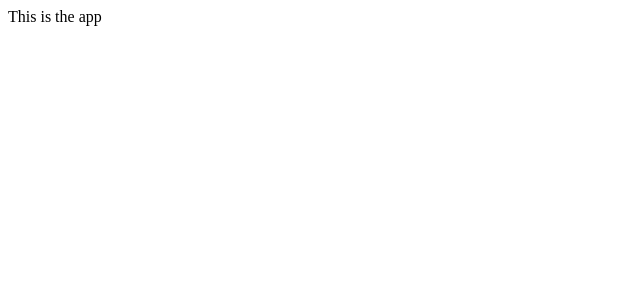
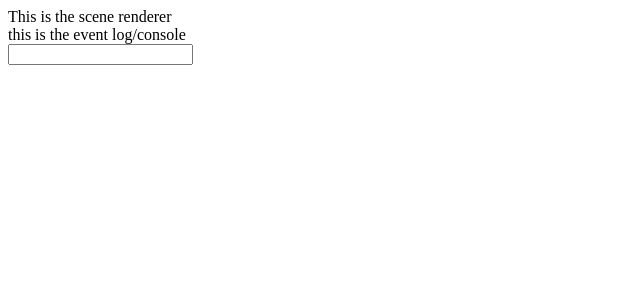
Before and after one commit to robflynn/patdjs, a Vue app: page / in a window 1280 px wide. Shown: the top 300 px of the page, without its empty margins (0-640 px from the left). Built offline with nearby package versions, Linux system fonts and the light colour scheme.

Commit message:
Setup basic vue structure

```diff
--- a/src/app.vue
+++ b/src/app.vue
@@ -1,5 +1,30 @@
+<script>
+import Patd from './lib/patd'
+
+import Scene from './components/scene'
+import PlayerInput from './components/player_input'
+import Console from './components/console'
+
+export default {
+	name: 'App',
+	components: {
+		Scene,
+		Console,
+		PlayerInput
+	},
+	mounted() {
+		console.log("booted")
+	}
+}
+</script>
+
+<style lang="scss">
+</style>
+
 <template>
 	<div>
-		This is the app
+		<Scene />
+		<Console />
+		<PlayerInput />
 	</div>
 </template>
--- /dev/null
+++ b/src/components/console.vue
@@ -0,0 +1,5 @@
+<template>
+  <div>
+    this is the event log/console
+  </div>
+</template>
--- /dev/null
+++ b/src/components/player_input.vue
@@ -0,0 +1,8 @@
+<style lang="scss">
+</style>
+
+<template>
+  <div>
+    <input type="text" name="playerInput" ref="playerInput" />
+  </div>
+</template>
--- /dev/null
+++ b/src/components/scene.vue
@@ -0,0 +1,5 @@
+<template>
+  <div>
+    This is the scene renderer
+  </div>
+</template>
--- /dev/null
+++ b/src/lib/patd.js
@@ -0,0 +1,3 @@
+
+export default class Patd {
+}
```
Also changed, not shown: 1 other file (tests, documents, lock files or other folders).
